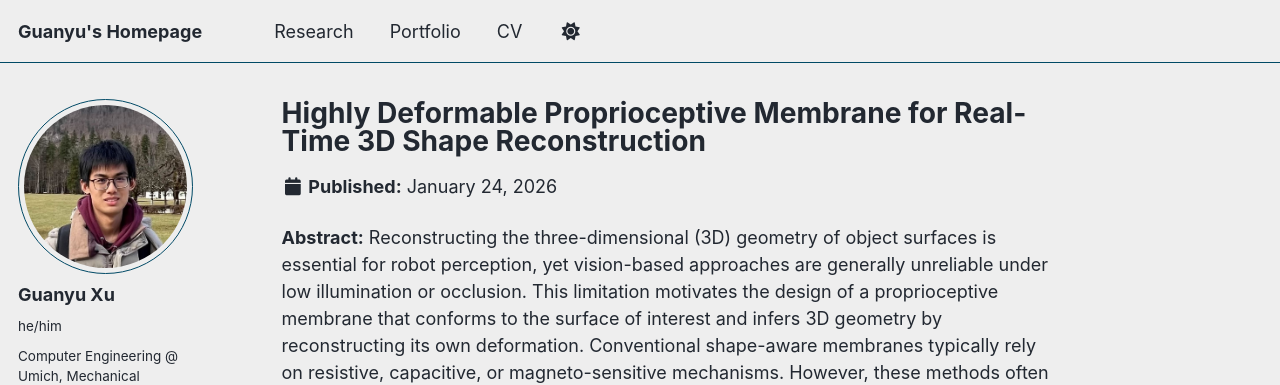
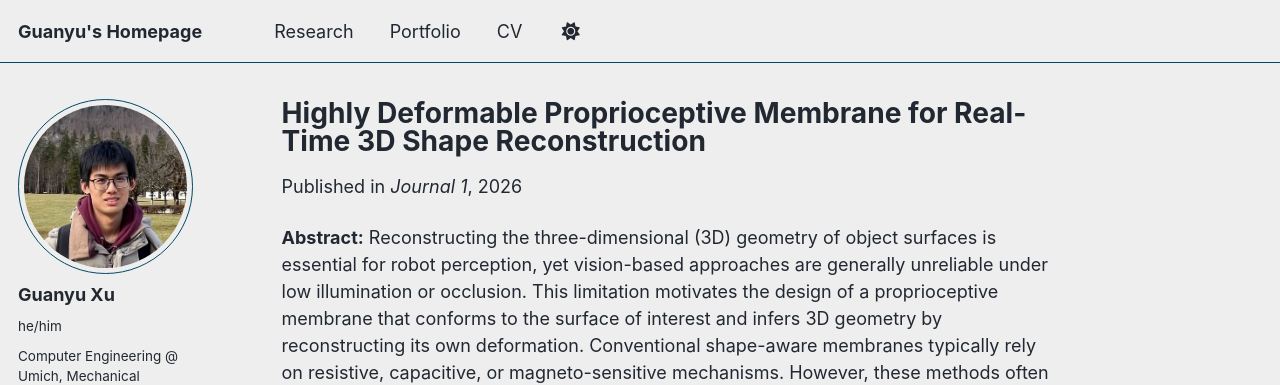
Before and after one commit to XuGuaaaanyu/XuGuaaaanyu.github.io, a Jekyll site: the page built from _research/01.OpticalSensor.md, in a window 1280 px wide and 900 px high. Shown: the top 385 px of the window. Built offline with Jekyll 4.4.1, drawn with Linux system fonts in a browser that asks for light colours; a script that is not in the unit is left out; some of the changed lines change nothing that is shown.

Commit message:
update resume

```diff
--- a/_research/01.OpticalSensor.md
+++ b/_research/01.OpticalSensor.md
@@ -5,7 +5,7 @@ category: HDRL
 permalink: /research/optical-sensor/
 excerpt: 'A soft, stretchable optical waveguide sensor with embedded LEDs and photodiodes for learning-based 3D deformation reconstruction.'
 #date: 2026-01-11
-#venue: 'Journal 1'
+venue: 'Journal 1'
 #citation: 'Your Name, You. (2009). &quot;Paper Title Number 1.&quot; <i>Journal 1</i>. 1(1).'
 ---
 
```
